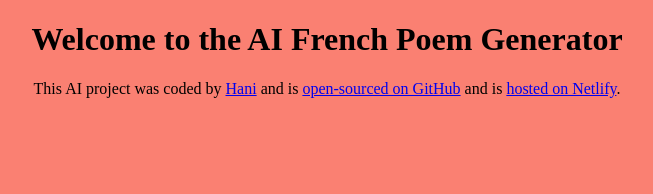
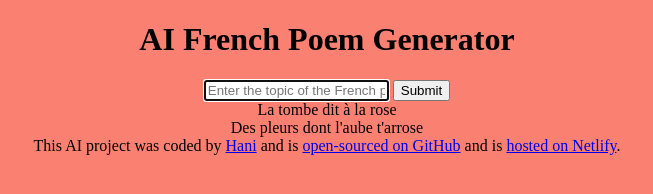
Before and after one commit to hanisalimi/shecodesai, a plain HTML site: page index.html in a window 1280 px wide. Shown: the whole page, without its empty margins (313-966 px from the left). Drawn offline with Linux system fonts and the light colour scheme.

Commit message:
addedhtml

```diff
--- a/index.html
+++ b/index.html
@@ -7,7 +7,27 @@
     <title>AI Poem Generator</title>
   </head>
   <body>
-    <h1>Welcome to the AI French Poem Generator</h1>
+    <header>
+      <h1>AI French Poem Generator</h1>
+    </header>
+
+    <main>
+      <form>
+        <input
+          type="text"
+          placeholder="Enter the topic of the French poem"
+          autofocus
+          required
+          autocomplete="off"
+        />
+        <input type="submit" />
+      </form>
+      <div>
+        La tombe dit à la rose
+        <br />
+        Des pleurs dont l'aube t'arrose
+      </div>
+    </main>
 
     <footer>
       This AI project was coded by
```
